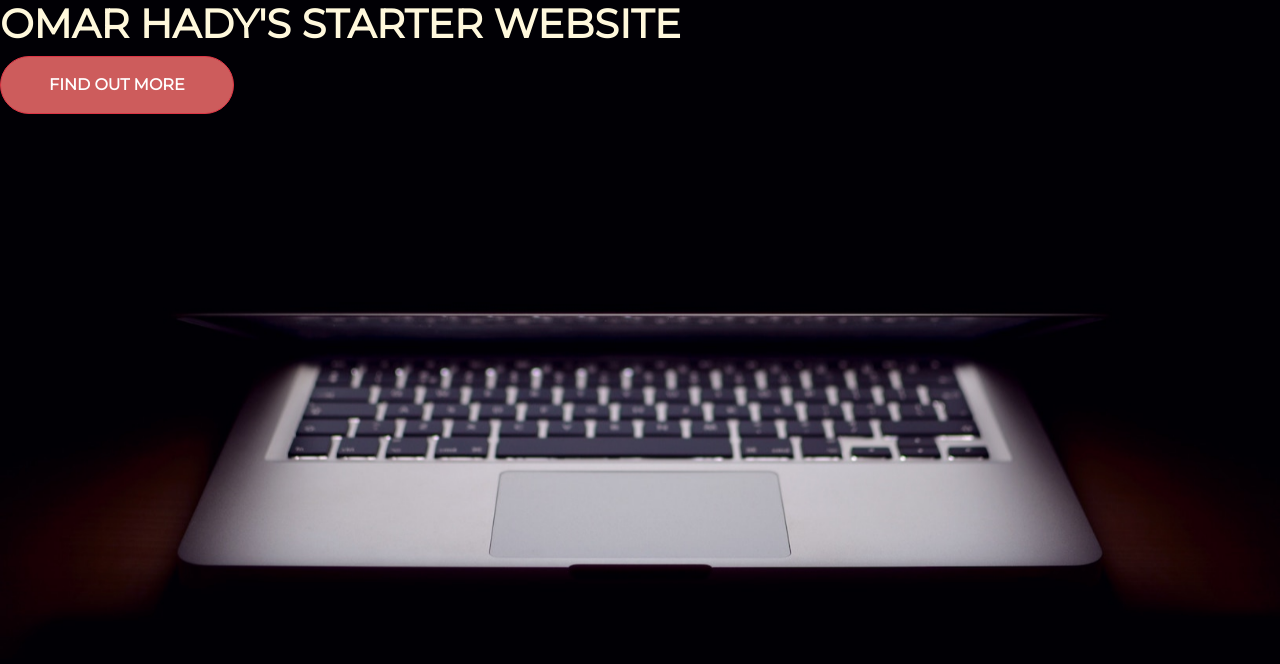
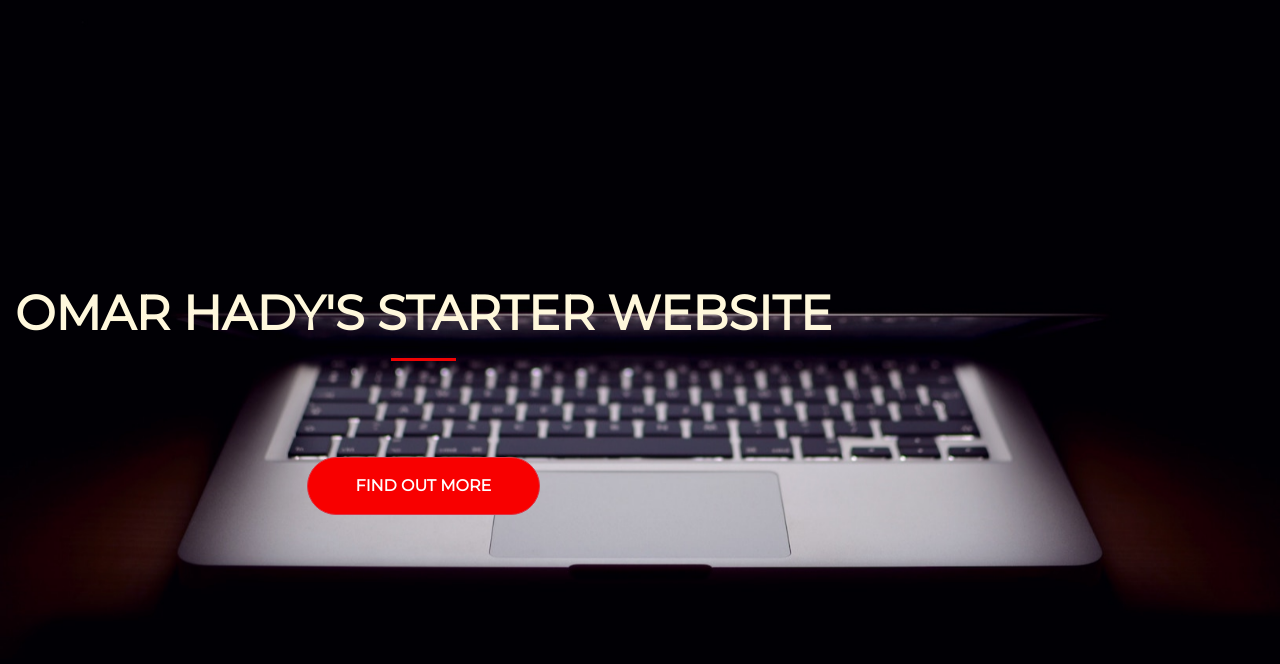
Before and after one commit to omarhady1992/Landing-Page, a plain HTML site: page index.html in a window 1280 px wide. Drawn offline with nearby package versions, Linux system fonts and the light colour scheme.

Commit message:
Adjusted alignments

```diff
--- a/index.html
+++ b/index.html
@@ -17,8 +17,18 @@
 
 <body>
 
-    <h1 class="text-uppercase"><strong>Omar Hady's starter website</strong> </h1>
-    <button type="button" class="btn btn-xl btn-danger">Find out more</button>
+    <div class="container col-12 d-flex align-items-center h-100">
+        <div class="row">
+            <header class="text-center col-12">
+                <h1 class="text-uppercase"><strong>Omar Hady's starter website</strong> </h1>
+                <hr>
+                <div class="buffer"></div>
+                <button type="button" class="btn btn-xl btn-danger">Find out more</button>
+            </header>
+        </div>
+    </div>
+
+
 </body>
 
 </html>
--- a/style.css
+++ b/style.css
@@ -11,8 +11,14 @@ html {
 }
 
 h1 {
-    font-size: 3 rem;
+    font-size: 3rem;
     color: cornsilk;
+}
+
+hr {
+    border-width: 3px;
+    border-color: rgb(240, 3, 3);
+    max-width: 65px;
 }
 
 .btn {
@@ -22,7 +28,7 @@ h1 {
 }
 
 .btn-xl {
-    background-color: indianred;
+    background-color: rgb(248, 0, 0);
     padding: 1rem 3rem;
 }
 
@@ -31,7 +37,9 @@ h1 {
 }
 
 .btn-xl:active {
-    background-color: blue;
-    box-shadow: 0 10px #666;
     transform: translateY(5px);
 }
+
+.buffer {
+    height: 5rem;
+}
```
